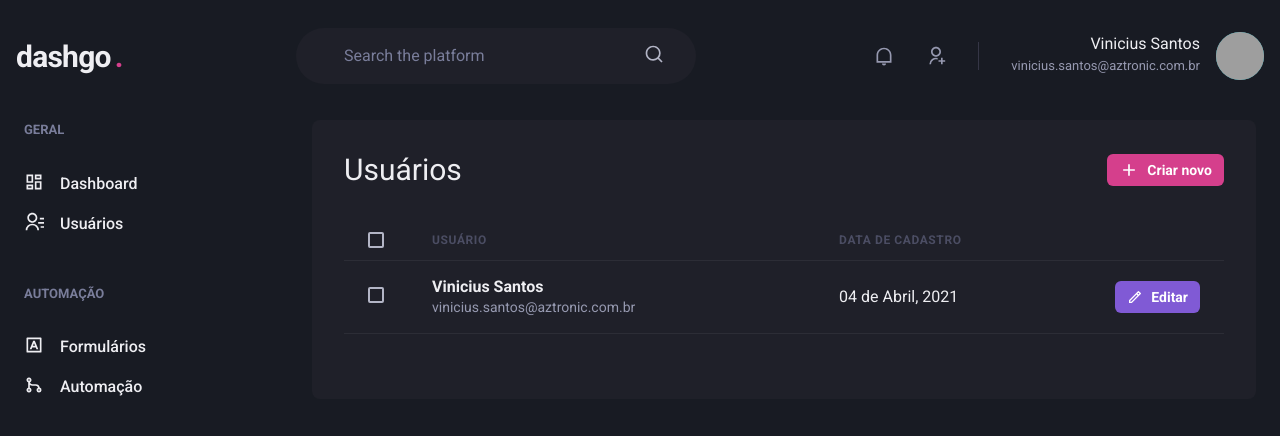
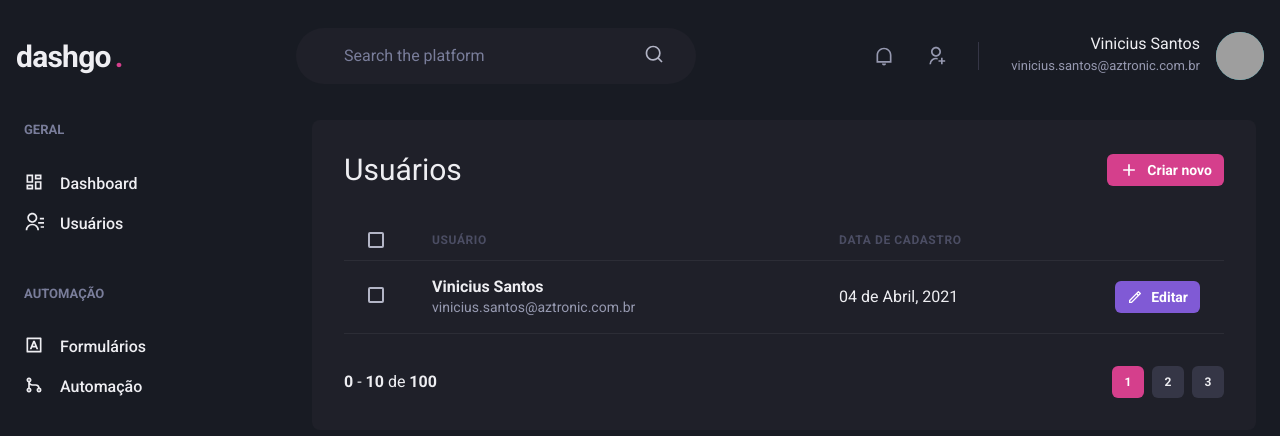
Before and after one commit to vini-cius/dashgo, a Next.js app: page /users in a window 1280 px wide. Shown: the top 436 px of the page. Built offline with nearby package versions, Linux system fonts and the light colour scheme; grey boxes are pictures that could not be loaded.

Commit message:
Componente: Pagination

```diff
--- /dev/null
+++ b/src/components/Pagination.tsx
@@ -0,0 +1,57 @@
+import { Stack, Button, Box } from "@chakra-ui/react";
+
+export function Pagination() {
+  return (
+    <Stack
+      direction="row"
+      mt="8"
+      justify="space-between"
+      align="center"
+      spacing="6"
+    >
+      <Box>
+        <strong>0</strong> - <strong>10</strong> de <strong>100</strong>
+      </Box>
+
+      <Stack direction="row" spacing="2">
+        <Button
+          size="sm"
+          fontSize="xs"
+          width="4"
+          colorScheme="pink"
+          disabled
+          _disabled={{
+            bg: 'pink.500',
+            cursor: 'default',
+          }}
+        >
+          1
+        </Button>
+
+        <Button
+          size="sm"
+          fontSize="xs"
+          width="4"
+          bgColor="gray.700"
+          _hover={{
+            bg: 'gray.500',
+          }}
+        >
+          2
+        </Button>
+
+        <Button
+          size="sm"
+          fontSize="xs"
+          width="4"
+          bgColor="gray.700"
+          _hover={{
+            bg: 'gray.500',
+          }}
+        >
+          3
+        </Button>
+      </Stack>
+    </Stack>
+  )
+}
--- a/src/pages/users/index.tsx
+++ b/src/pages/users/index.tsx
@@ -1,6 +1,7 @@
 import { Box, Button, Flex, Heading, Icon, Text, Table, Thead, Tbody, Tr, Td, Th, Checkbox } from "@chakra-ui/react";
 import { RiAddLine, RiPencilLine } from "react-icons/ri";
 import { Header } from "../../components/Header";
+import { Pagination } from "../../components/Pagination";
 import { Sidebar } from "../../components/Sidebar";
 
 export default function UserList() {
@@ -45,13 +46,13 @@
               <Td px="6">
                 <Checkbox colorScheme="pink" />
               </Td>
-              <Td>
+              <Td whiteSpace="nowrap">
                 <Box>
                   <Text fontWeight="bold">Vinicius Santos</Text>
                   <Text fontSize="sm" color="gray.300">vinicius.santos@aztronic.com.br</Text>
                 </Box>
               </Td>
-              <Td>04 de Abril, 2021</Td>
+              <Td whiteSpace="nowrap">04 de Abril, 2021</Td>
               <Td>
                 <Button
                   as="a"
@@ -65,6 +66,8 @@
               </Td>
             </Tbody>
           </Table>
+
+          <Pagination />
         </Box>
       </Flex>
     </Box>
```
